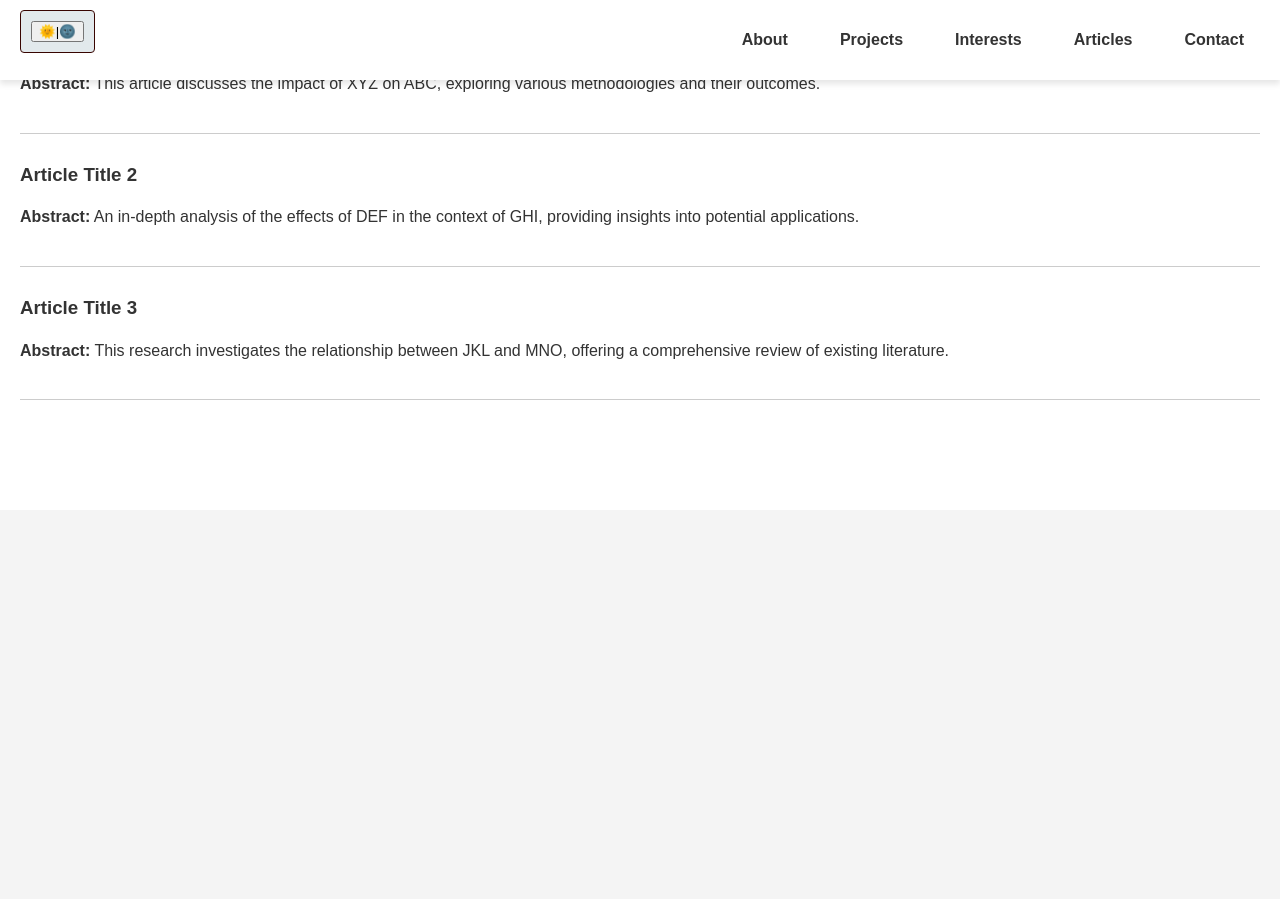
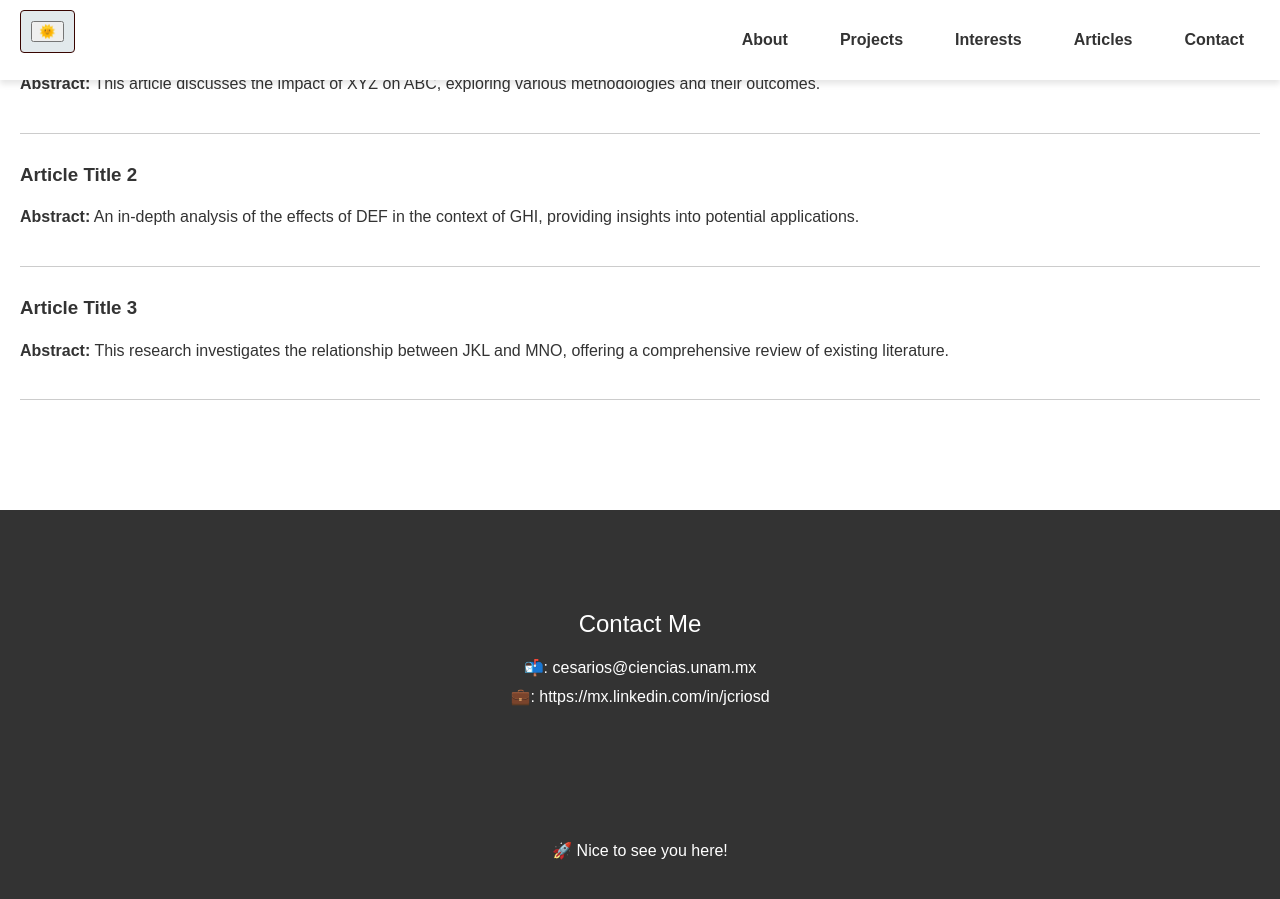
Before and after one commit to Cesarriosd/cesarios, a Jekyll site: the page built from README.md, in a window 1280 px wide and 900 px high, scrolled down 4356 px. Built offline with Jekyll 4.4.1, drawn with Linux system fonts in a browser that asks for light colours; our own code applies the rules of GitHub Pages for plain Markdown files; before the commit the page ends 4866 px from its top, so only the background shows below that.

Commit message:
add footer

```diff
--- a/_layouts/default.html
+++ b/_layouts/default.html
@@ -557,3 +557,32 @@ cd<!DOCTYPE html>
             <p><strong>Abstract:</strong> This research investigates the relationship between JKL and MNO, offering a comprehensive review of existing literature.</p>
         </div>
     </section>
+   <!-- Contact Section -->
+   <section id="contact" class="contact">
+    <h2>Contact Me</h2>
+    <ul class="contact-info">
+        <li><a href="mail">&#128236;: cesarios@ciencias.unam.mx</a></li>
+        <li><a href="linkedin" target="_blank">  &#x1F4BC;: https://mx.linkedin.com/in/jcriosd</a></li>
+    </ul>
+</section>
+
+<!-- Footer -->
+<footer>
+    <p>&#128640; Nice to see you here!</p>
+</footer>
+
+<script>
+    const toggleButton = document.getElementById('toggle-button');
+    const body = document.body;
+
+    // Initial setting of the button text with emoji
+    toggleButton.innerHTML = body.classList.contains('dark-mode') ? '&#127769;' : '&#127774;'; // 🌙 for dark mode, ☀️ for light mode
+
+    toggleButton.addEventListener('click', () => {
+        body.classList.toggle('dark-mode');
+        // Update button text based on the current mode
+        toggleButton.innerHTML = body.classList.contains('dark-mode') ? '&#127769;' : '&#127774;'; // 🌙 for dark mode, ☀️ for light mode
+    });
+</script>
+</body>
+</html>
```
